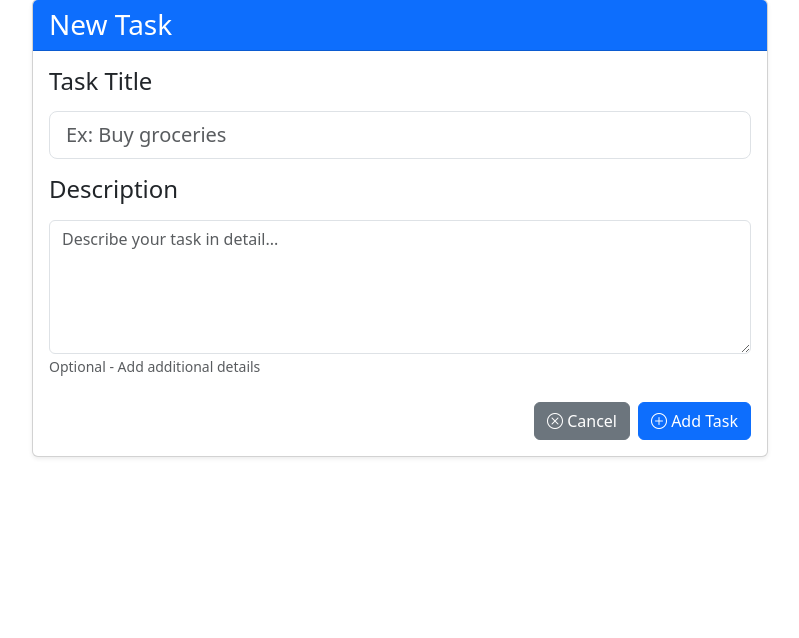
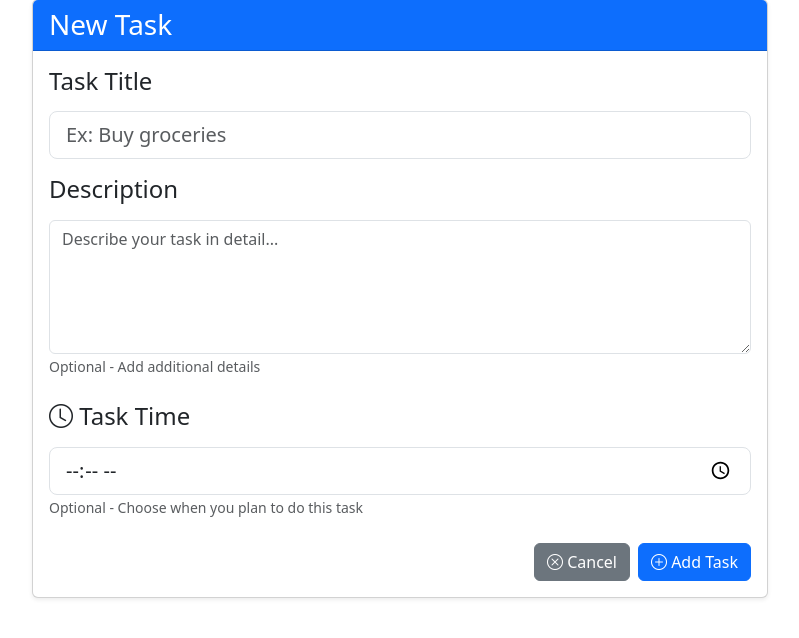
Before and after one commit to DanielDoualy/My-to-do-app, a Django app: page / in a window 1280 px wide. Shown: the part 81-719 px from the top of the page, without its empty margins (240-1039 px from the left). Run offline with Django 4.2, Linux system fonts and the light colour scheme; a user stored in the database is signed in.

Commit message:
Modifications to add time

```diff
--- a/task/static/task/js/components/TaskCard.js
+++ b/task/static/task/js/components/TaskCard.js
@@ -76,7 +76,7 @@ function showToast(message, type = 'success') {
     }, type === 'success' ? 2500 : 4500);
 }
 
-// Main TaskCard Component - Design moderne amélioré
+// Main TaskCard Component - Avec affichage de l'heure
 function TaskCard({ task, onDelete, onToggle }) {
     const [isDeleting, setIsDeleting] = React.useState(false);
     const [isToggling, setIsToggling] = React.useState(false);
@@ -152,7 +152,6 @@ function TaskCard({ task, onDelete, onToggle }) {
         setIsToggling(true);
         const newStatus = !taskStatus;
 
-        // Effet visuel immédiat
         if (newStatus) {
             setShowCompletionEffect(true);
             setTimeout(() => setShowCompletionEffect(false), 1000);
@@ -217,6 +216,20 @@ function TaskCard({ task, onDelete, onToggle }) {
         }
     };
 
+    const formatTime = (timeString) => {
+        if (!timeString) return null;
+        try {
+            // timeString est au format "HH:MM"
+            const [hours, minutes] = timeString.split(':');
+            const hour = parseInt(hours);
+            const ampm = hour >= 12 ? 'PM' : 'AM';
+            const displayHour = hour % 12 || 12;
+            return `${displayHour}:${minutes} ${ampm}`;
+        } catch {
+            return timeString;
+        }
+    };
+
     return (
         <div className="col-12 col-sm-6 col-xl-4 mb-4">
             <div
@@ -270,10 +283,20 @@ function TaskCard({ task, onDelete, onToggle }) {
                         {task.title}
                     </h5>
 
-                    {/* Date avec design amélioré */}
-                    <div className="task-date-modern">
-                        <i className="bi bi-calendar-event"></i>
-                        <span>{formatDate(task.created_at)}</span>
+                    {/* Date et Heure avec design amélioré */}
+                    <div className="task-meta-info">
+                        <div className="task-date-modern">
+                            <i className="bi bi-calendar-event"></i>
+                            <span>{formatDate(task.created_at)}</span>
+                        </div>
+
+                        {/* Affichage de l'heure de la tâche - NOUVEAU */}
+                        {task.task_time && (
+                            <div className="task-time-modern">
+                                <i className="bi bi-alarm"></i>
+                                <span>{formatTime(task.task_time)}</span>
+                            </div>
+                        )}
                     </div>
                 </div>
 
@@ -332,7 +355,7 @@ if (typeof window !== 'undefined') {
     window.showToast = showToast;
 }
 
-// Styles CSS modernes et proportionnés
+// Styles CSS modernes avec l'heure
 const cardStyles = `
 /* === CARD PRINCIPALE - DESIGN MODERNE === */
 .task-card-modern {
@@ -490,6 +513,14 @@ const cardStyles = `
     color: #22c55e;
 }
 
+/* === META INFO (Date + Heure) - NOUVEAU === */
+.task-meta-info {
+    display: flex;
+    flex-wrap: wrap;
+    gap: 0.5rem;
+    align-items: center;
+}
+
 /* Date moderne */
 .task-date-modern {
     display: inline-flex;
@@ -509,6 +540,35 @@ const cardStyles = `
     color: #94a3b8;
 }
 
+/* Heure de tâche - NOUVEAU */
+.task-time-modern {
+    display: inline-flex;
+    align-items: center;
+    gap: 0.5rem;
+    padding: 0.375rem 0.75rem;
+    background: linear-gradient(135deg, #fef3c7 0%, #fde68a 100%);
+    border-radius: 8px;
+    font-size: 0.8125rem;
+    font-weight: 600;
+    color: #92400e;
+    border: 1px solid #fbbf24;
+    animation: pulseTime 2s ease-in-out infinite;
+}
+
+.task-time-modern i {
+    font-size: 0.875rem;
+    color: #d97706;
+}
+
+@keyframes pulseTime {
+    0%, 100% {
+        box-shadow: 0 0 0 0 rgba(251, 191, 36, 0.4);
+    }
+    50% {
+        box-shadow: 0 0 0 4px rgba(251, 191, 36, 0);
+    }
+}
+
 /* === DESCRIPTION MODERNE === */
 .task-description-modern {
     flex: 1;
@@ -518,7 +578,6 @@ const cardStyles = `
     padding-right: 0.5rem;
 }
 
-/* Scrollbar personnalisée */
 .task-description-modern::-webkit-scrollbar {
     width: 6px;
 }
@@ -620,7 +679,6 @@ const cardStyles = `
     z-index: 1;
 }
 
-/* Bouton Edit */
 .btn-edit-modern {
     background: linear-gradient(135deg, #3b82f6 0%, #2563eb 100%);
     color: white;
@@ -637,7 +695,6 @@ const cardStyles = `
     transform: translateY(-1px);
 }
 
-/* Bouton Delete */
 .btn-delete-modern {
     background: linear-gradient(135deg, #ef4444 0%, #dc2626 100%);
     color: white;
@@ -715,6 +772,16 @@ const cardStyles = `
         font-size: 1.125rem;
     }
 
+    .task-meta-info {
+        gap: 0.375rem;
+    }
+
+    .task-date-modern,
+    .task-time-modern {
+        font-size: 0.75rem;
+        padding: 0.3rem 0.6rem;
+    }
+
     .task-description-modern {
         max-height: 100px;
     }
@@ -780,7 +847,6 @@ const cardStyles = `
     }
 }
 
-/* Amélioration tactile */
 @media (hover: none) {
     .btn-action:active:not(:disabled) {
         transform: scale(0.95);
@@ -807,7 +873,6 @@ const cardStyles = `
     animation: cardFadeIn 0.5s ease-out backwards;
 }
 
-/* Stagger animation pour les cartes */
 .task-card-modern:nth-child(1) { animation-delay: 0s; }
 .task-card-modern:nth-child(2) { animation-delay: 0.1s; }
 .task-card-modern:nth-child(3) { animation-delay: 0.2s; }
@@ -818,7 +883,6 @@ const cardStyles = `
 .task-card-modern:nth-child(8) { animation-delay: 0.7s; }
 .task-card-modern:nth-child(9) { animation-delay: 0.8s; }
 
-/* === ÉTATS DE FOCUS POUR ACCESSIBILITÉ === */
 .custom-toggle input:focus + label {
     outline: 2px solid #3b82f6;
     outline-offset: 2px;
@@ -829,7 +893,6 @@ const cardStyles = `
     outline-offset: 2px;
 }
 
-/* === DARK MODE READY === */
 @media (prefers-color-scheme: dark) {
     .task-card-modern {
         background: #1e293b;
--- a/task/templates/task/index.html
+++ b/task/templates/task/index.html
@@ -39,6 +39,22 @@
                                     <small class="form-text text-muted">Optional - Add additional details</small>
                                 </div>
 
+                                <!-- Task Time Field - NOUVEAU -->
+                                <div class="mb-4">
+                                    <label for="taskTime" class="form-label fw-bold">
+                                        <h4>
+                                            <i class="bi bi-clock"></i> Task Time
+                                        </h4>
+                                    </label>
+                                    <input
+                                        type="time"
+                                        class="form-control form-control-lg"
+                                        id="taskTime"
+                                        name="task_time"
+                                        placeholder="Select time">
+                                    <small class="form-text text-muted">Optional - Choose when you plan to do this task</small>
+                                </div>
+
                                 <!-- Buttons -->
                                 <div class="d-grid gap-2 d-md-flex justify-content-md-end">
                                     <button type="reset" class="btn btn-secondary">
--- a/task/views.py
+++ b/task/views.py
@@ -8,7 +8,7 @@ from django.db import IntegrityError
 from django.views.decorators.csrf import ensure_csrf_cookie
 from django.views.decorators.http import require_http_methods
 import json
-
+from datetime import datetime
 
 from .models import *
 
@@ -19,12 +19,10 @@ def index(request):
 
 # register view
 def register_view(request):
-    # le cas ou l'utilisateur soumet ces informations dans le formulaire
     if request.method == "POST":
         username = request.POST["username"]
         email = request.POST["email"]
 
-        # Ensure password matches confirmation
         password = request.POST["password"]
         confirmation = request.POST["confirmation"]
 
@@ -33,7 +31,6 @@ def register_view(request):
                 "message": "Passwords must match."
             })
 
-        # Attempt to create new user
         try:
             user = User.objects.create_user(username, email, password)
             user.save()
@@ -50,13 +47,10 @@ def register_view(request):
 # login view
 def login_view(request):
     if request.method == "POST":
-
-        # Attempt to sign user in
         username = request.POST["username"]
         password = request.POST["password"]
         user = authenticate(request, username=username, password=password)
 
-        # Check if authentication successful
         if user is not None:
             login(request, user)
             return HttpResponseRedirect(reverse("index"))
@@ -77,22 +71,24 @@ def logout_view(request):
 @login_required
 @ensure_csrf_cookie
 def task_view(request):
-    """ Recuperer les valeurs entrer dans le formulaire de la to-do-list
-    et les stocker dans les variables une fois le formulaire soumis"""
-
     if request.method == "POST":
         title = request.POST["title"]
         description = request.POST["description"]
+        task_time = request.POST.get("task_time")  # NOUVEAU
         user = request.user
 
-        task = Task(title=title, description=description, user=user)
+        # Créer la tâche avec l'heure si fournie
+        task = Task(
+            title=title,
+            description=description,
+            user=user,
+            task_time=task_time if task_time else None
+        )
         task.save()
 
-        # Rediriger vers la même page pour afficher la liste
         return HttpResponseRedirect(reverse("task"))
 
     else:
-        # Afficher la liste des tâches en GET
         task_list = Task.objects.filter(user=request.user).order_by('-id')
 
         return render(request, "task/task_list.html", {
@@ -102,17 +98,22 @@ def task_view(request):
 
 @login_required
 def edit_task(request, task_id):
-    """Modifier une tâche existante"""
     try:
-        # Vérifier que la tâche existe ET appartient à l'utilisateur
         task = get_object_or_404(Task, id=task_id, user=request.user)
     except Http404:
-        # Si la tâche n'existe pas, rediriger vers la liste
         return HttpResponseRedirect(reverse("task"))
 
     if request.method == "POST":
         task.title = request.POST.get("title", task.title)
         task.description = request.POST.get("description", task.description)
+        task_time = request.POST.get("task_time")  # NOUVEAU
+
+        # Mettre à jour l'heure
+        if task_time:
+            task.task_time = task_time
+        else:
+            task.task_time = None
+
         task.save()
         return HttpResponseRedirect(reverse("task"))
 
@@ -122,14 +123,12 @@ def edit_task(request, task_id):
 
 @login_required
 def delete_task(request, task_id):
-    """Supprimer une tâche"""
     if request.method == "POST":
         try:
-            # Vérifier que la tâche existe ET appartient à l'utilisateur
             task = get_object_or_404(Task, id=task_id, user=request.user)
             task.delete()
         except Http404:
-            pass  # Si la tâche n'existe pas, ignorer
+            pass
 
     return HttpResponseRedirect(reverse("task"))
 
@@ -141,42 +140,54 @@ def delete_task(request, task_id):
 def api_tasks(request):
     """API pour lister ou créer des tâches"""
     if request.method == "GET":
-        # Récupérer toutes les tâches de l'utilisateur
         tasks = Task.objects.filter(user=request.user).order_by('-created_at')
 
-        # Formater les données pour React
         tasks_data = []
         for task in tasks:
             tasks_data.append({
                 'id': task.id,
                 'title': task.title,
                 'description': task.description,
-                'created_at': task.created_at.isoformat(),  # Format ISO pour JavaScript
-                'completed': False  # Si vous n'avez pas ce champ dans le modèle
+                'created_at': task.created_at.isoformat(),
+                'status': task.status,
+                'task_time': task.task_time.strftime('%H:%M') if task.task_time else None  # NOUVEAU
             })
 
         return JsonResponse({'tasks': tasks_data})
 
     elif request.method == "POST":
         data = json.loads(request.body)
+
+        # Gérer le champ task_time
+        task_time = data.get('task_time')
+        if task_time:
+            try:
+                # Convertir la chaîne en objet time
+                task_time = datetime.strptime(task_time, '%H:%M').time()
+            except:
+                task_time = None
+
         task = Task.objects.create(
             title=data.get('title', ''),
             description=data.get('description', ''),
-            user=request.user
+            user=request.user,
+            status=False,
+            task_time=task_time  # NOUVEAU
         )
         return JsonResponse({
             "task": {
                 "id": task.id,
                 "title": task.title,
                 "description": task.description,
-                "created_at": task.created_at.isoformat()
+                "created_at": task.created_at.isoformat(),
+                "status": task.status,
+                "task_time": task.task_time.strftime('%H:%M') if task.task_time else None  # NOUVEAU
             }
         })
 
 
 @login_required
 def api_task_delete(request, task_id):
-    """API pour supprimer une tâche"""
     if request.method == "DELETE":
         try:
             task = get_object_or_404(Task, id=task_id, user=request.user)
@@ -190,7 +201,6 @@ def api_task_delete(request, task_id):
 
 @login_required
 def api_task_update(request, task_id):
-    """API pour mettre à jour une tâche"""
     if request.method in ["PUT", "PATCH"]:
         try:
             task = get_object_or_404(Task, id=task_id, user=request.user)
@@ -198,6 +208,18 @@ def api_task_update(request, task_id):
 
             task.title = data.get("title", task.title)
             task.description = data.get("description", task.description)
+
+            # Gérer le champ task_time
+            if 'task_time' in data:
+                task_time = data.get('task_time')
+                if task_time:
+                    try:
+                        task.task_time = datetime.strptime(task_time, '%H:%M').time()
+                    except:
+                        pass
+                else:
+                    task.task_time = None
+
             task.save()
 
             return JsonResponse({
@@ -206,7 +228,8 @@ def api_task_update(request, task_id):
                     "id": task.id,
                     "title": task.title,
                     "description": task.description,
-                    "created_at": task.created_at.isoformat()
+                    "created_at": task.created_at.isoformat(),
+                    "task_time": task.task_time.strftime('%H:%M') if task.task_time else None  # NOUVEAU
                 }
             })
         except Http404:
@@ -217,12 +240,10 @@ def api_task_update(request, task_id):
 
 @login_required
 def api_task_toggle(request, task_id):
-    """API pour basculer le statut de complétion d'une tâche"""
     if request.method in ["PUT", "PATCH", "POST"]:
         try:
             task = get_object_or_404(Task, id=task_id, user=request.user)
 
-            # Basculer le statut
             task.status = not task.status
             task.save()
 
@@ -233,50 +254,11 @@ def api_task_toggle(request, task_id):
                     "title": task.title,
                     "description": task.description,
                     "created_at": task.created_at.isoformat(),
-                    "status": task.status
+                    "status": task.status,
+                    "task_time": task.task_time.strftime('%H:%M') if task.task_time else None  # NOUVEAU
                 }
             })
         except Http404:
             return JsonResponse({"success": False, "error": "Task not found"}, status=404)
 
     return JsonResponse({"error": "Invalid request method"}, status=400)
-
-# Modifiez aussi api_tasks pour inclure le statut
-@login_required
-@ensure_csrf_cookie
-def api_tasks(request):
-    """API pour lister ou créer des tâches"""
-    if request.method == "GET":
-        # Récupérer toutes les tâches de l'utilisateur
-        tasks = Task.objects.filter(user=request.user).order_by('-created_at')
-
-        # Formater les données pour React
-        tasks_data = []
-        for task in tasks:
-            tasks_data.append({
-                'id': task.id,
-                'title': task.title,
-                'description': task.description,
-                'created_at': task.created_at.isoformat(),
-                'status': task.status  # AJOUTEZ CE CHAMP
-            })
-
-        return JsonResponse({'tasks': tasks_data})
-
-    elif request.method == "POST":
-        data = json.loads(request.body)
-        task = Task.objects.create(
-            title=data.get('title', ''),
-            description=data.get('description', ''),
-            user=request.user,
-            status=False  # Nouvelle tâche non complétée par défaut
-        )
-        return JsonResponse({
-            "task": {
-                "id": task.id,
-                "title": task.title,
-                "description": task.description,
-                "created_at": task.created_at.isoformat(),
-                "status": task.status
-            }
-        })
```
Also changed, not shown: task/models.py (+13 -9 lines), task/templates/task/edit_task.html (+15 -1 lines), db.sqlite3.
